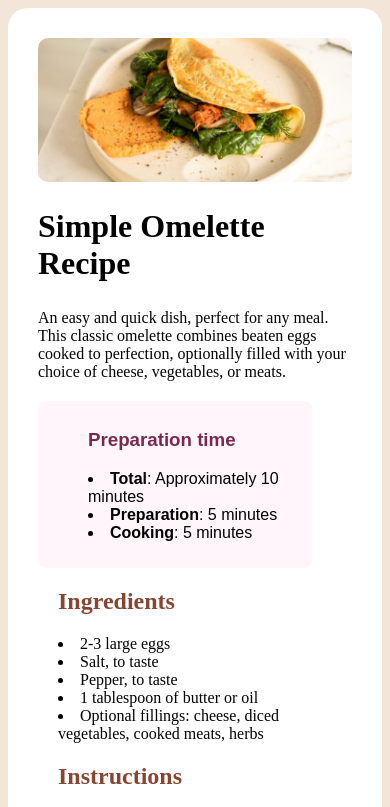
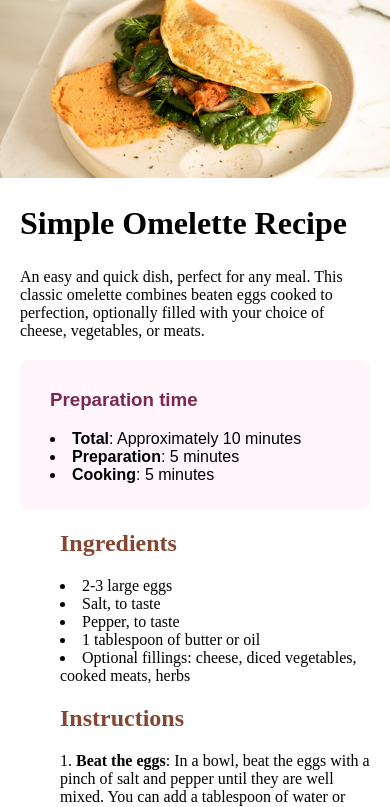
Before and after one commit to EasonVora/recipe-page-main, a plain HTML site: page index.html in a window 390 px wide. Shown: the top 807 px of the page. Drawn offline with Linux system fonts and the light colour scheme.

Commit message:
media queries

```diff
--- /dev/null
+++ b/assets/styles/style-sizes.css
@@ -0,0 +1,48 @@
+
+
+@media screen and (max-width: 555px){
+    main {
+        width: 100%;
+        margin: 0;
+        padding: 0;
+    }
+    body, html {
+        margin: 0;
+        padding: 0;
+    }
+    img {
+        border-radius: 0;
+        position: sticky;
+        top: 0;
+    }
+    article {
+        margin: 20px;
+    }
+}
+@media screen and (min-width: 555px){
+    main {
+        width: 500px;
+        border-radius: 20px;
+    }
+    img {
+        border-radius: 10px;
+    }
+    section {
+        position: relative;
+        left: -25px;
+    }
+}
+
+.Time {
+    margin: 20px;
+    padding: 10px;
+}
+.time-list {
+    margin-left: -20px;
+}
+h1 {
+    font-size: 32px;
+}
+p {
+    font-size: 16px;
+}
--- a/assets/styles/styles-default.css
+++ b/assets/styles/styles-default.css
@@ -15,7 +15,6 @@ body {
 main {
     display: block;
     flex-direction: column;
-    max-width: 500px;
     margin: auto;
     padding: 30px;
     overflow: hidden;
--- a/assets/styles/styles.css
+++ b/assets/styles/styles.css
@@ -5,7 +5,6 @@ body {
 }
 main {
     background-color: hsl(0, 0%, 100%);
-    border-radius: 20px;
 }
 h1, h2 {
     font-family: Serif;
@@ -15,7 +14,6 @@ h1, h2 {
 }
 h1 {
     font-weight: 700;
-    font-size: 32px;
 }
 h2 {
     color: hsl(14, 45%, 36%);
@@ -23,16 +21,7 @@ h2 {
 h3 {
     color: hsl(332, 51%, 32%);
 }
-p {
-    font-size: 16px;
-}
-img {
-    border-radius: 10px;
-}
-section {
-    position: relative;
-    left: -20px;
-}
+
 ul, ol {
     list-style-position: inside;
 
@@ -40,7 +29,4 @@ ul, ol {
 .Time {
     background-color: hsl(330, 100%, 98%);
     border-radius: 8px;
-    margin: 20px;
-    padding: 10px;
-
 }
--- a/index.html
+++ b/index.html
@@ -7,6 +7,7 @@
   <link rel="icon" type="image/png" sizes="32x32" href="./assets/images/favicon-32x32.png">
   <link rel="stylesheet" href="./assets/styles/styles-default.css">
   <link rel="stylesheet" href="./assets/styles/styles.css">
+  <link rel="stylesheet" href="./assets/styles/style-sizes.css">
   <title>Frontend Mentor | Recipe page</title>
 
   <!-- Feel free to remove these styles or customise in your own stylesheet 👍 -->
@@ -17,15 +18,15 @@
 </head>
 <body>
   <main>
+    <img src="assets\images\image-omelette.jpeg" alt="custom-omelette">
     <article class="title-intro">
-      <img src="assets\images\image-omelette.jpeg" alt="custom-omelette">
       <h1>Simple Omelette Recipe</h1>
       <p>An easy and quick dish, perfect for any meal. This classic omelette combines beaten eggs cooked
       to perfection, optionally filled with your choice of cheese, vegetables, or meats.</p>
     </article>
+
     <section>
     <article class="Time sansserif">
-
       <ul class="time-list">
         <h3>Preparation time</h3>
         <li><strong>Total</strong>: Approximately 10 minutes</li>
```
